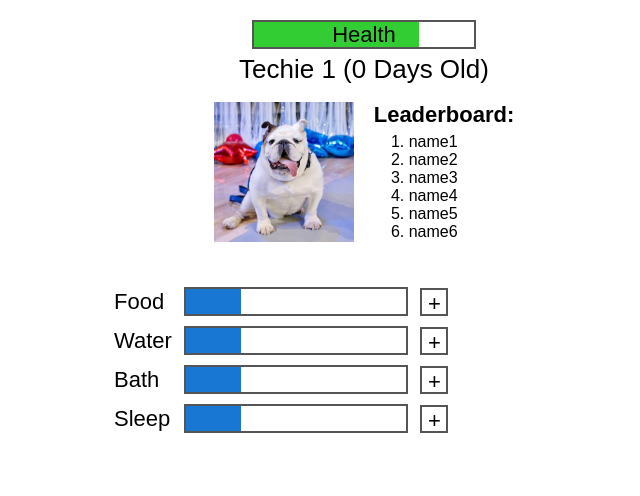
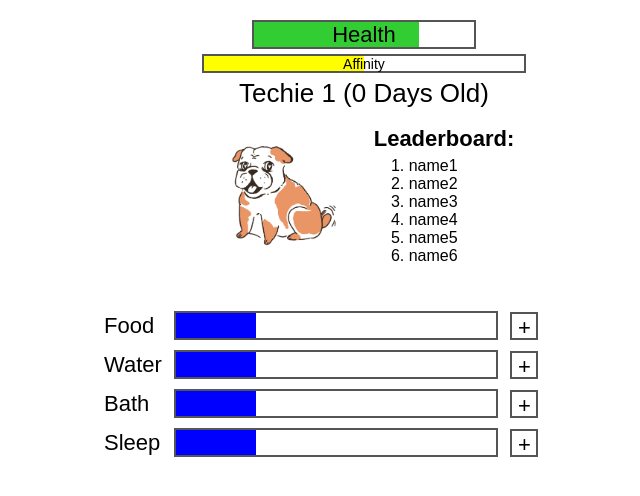
Before and after one commit to CargonCartire/CSC4033_Project, a plain HTML site: page index.html in a window 1280 px wide. Shown: the whole page, without its empty margins (276-916 px from the left). Drawn offline with Linux system fonts and the light colour scheme.

Commit message:
Added local tick

```diff
--- a/bulldogbundle.css
+++ b/bulldogbundle.css
@@ -53,6 +53,36 @@ body {
     font-size: 22px;
 }
 
+/* Affinity bar */
+
+.affinity-row {
+    display: flex;
+    justify-content: center;
+    margin-top: 5px;
+    margin-bottom: 5px;
+}
+
+.affinity-bar {
+    position: relative;
+    width: 320px;
+    height: 15px;
+    border: 2px solid #555;
+    background-color: white;
+}
+
+.affinity-fill {
+    height: 100%;
+    background-color: yellow;
+}
+
+.affinity-bar span {
+    position: absolute;
+    left: 0;
+    right: 0;
+    top: 0;
+    text-align: center;
+    font-size: 14px;
+}
 
 /* Dog and Leaderboard */
 
@@ -62,8 +92,29 @@ body {
     align-items: flex-start;
     gap: 20px;
     margin-top: 15px;
+    position: relative
 }
 
+.new-dog-section {
+    position: absolute;
+    left: 0;
+    top: 45px;
+}
+
+#newDogButton {
+    display: none;
+    width: 90px;
+    height: 50px;
+    font-size: 16px;
+    cursor: pointer;
+    background-color: white;
+    border: 2px solid #555;
+    cursor: pointer;
+}
+
+#newDogButton:hover {
+    background-color: #ddd;
+}
 
 .pet-image img {
     width: 140px;
@@ -89,6 +140,9 @@ body {
 
 .stats {
     margin-top: 30px;
+    display: flex;
+    flex-direction: column;
+    align-items: center;
 }
 
 
@@ -96,6 +150,7 @@ body {
     display: flex;
     align-items: center;
     margin-bottom: 10px;
+    width: 520px;
 }
 
 
@@ -106,7 +161,7 @@ body {
 
 
 .stat-bar {
-    width: 220px;
+    width: 320px;
     height: 25px;
     border: 2px solid #555;
     background-color: white;
@@ -115,7 +170,12 @@ body {
 
 .stat-fill {
     height: 100%;
-    background-color: #1877d2;
+    background-color: blue;
+}
+
+.stat-fill.danger {
+    height: 100%;
+    background-color: red;
 }
 
 
@@ -137,7 +197,6 @@ body {
     width: 50%;
 }
 
-
 /* Buttons */
 
 .stat-row button {
--- a/bulldogbundle.js
+++ b/bulldogbundle.js
@@ -14,24 +14,27 @@ class Bulldog {
     }
 
     checkDeath(){
+        this.isDead = false;
         for (const s of ['food', 'water', 'bath', 'sleep']){
-            if (!(this[s] > 0 && this[s] < this.max)){
+            if (this[s] <= 0 || this[s] >= this.max){
                 this.isDead = true;
-            } else if (health <= 0){
+                break;
+            } if (this.health <= 0){
                 this.isDead = true;
             }
         }
     }
 
     checkSick(){
+        this.isSick = false;
         for (const s of ['food', 'water', 'bath', 'sleep']){
-            if (!(this[s] > (this.max * 0.15) && this[s] < (this.max * .85))){
+            const percentage = (this[s] / this.max) * 100;
+            const bar = document.getElementById(s + 'Bar');
+            if (percentage < 15 || percentage > 85) {
                 this.isSick = true;
-                break;
-            } else if (health <= 15){
-                this.isDead = true;
-            } else{
-                this.isSick = false;
+                bar.classList.add('danger'); // Turn the bar red when it is at a certain danger zone
+            } else {
+                bar.classList.remove('danger');
             }
         }
     }
@@ -58,23 +61,57 @@ class Bulldog {
     }
 };
 
+let tick = 0;
 let bulldog = null;
+let affinity = 50;
+let intervalID = setInterval(() => timeUpdate(), 6000, tick + 1);
 
 function renderBulldog() {
     document.querySelector('.health-section h1').textContent =
         `Techie ${bulldog.num} (${bulldog.age} Days Old)`;
 
+    bulldog.checkSick();
+    bulldog.checkDeath();
+
     for (const stat of ['food', 'water', 'bath', 'sleep']) {
-        document.getElementById(stat + 'Bar').style.width = (bulldog[stat] / bulldog.max) * 100 + '%';
+        const bar = document.getElementById(stat + 'Bar');
+        const percentage = (bulldog[stat] / bulldog.max) * 100;
+
+        bar.style.width = percentage + '%';
+    }
+
+    const affinityBar = document.getElementById('affinityBar');
+    const affinityPercentage = (affinity / bulldog.max) * 100;
+    affinityBar.style.width = affinityPercentage + '%';
+
+    const dogImage = document.querySelector('.pet-image img');
+    const newDogButton = document.getElementById('newDogButton');
+
+    if(bulldog.isDead){
+        dogImage.src = 'images/dawgdeath.png';
+        newDogButton.style.display = 'block';
+    } else if(bulldog.isSick){
+        dogImage.src = 'images/dawgsad.png';
+        newDogButton.style.display = 'none';
+    } else {
+        dogImage.src = 'images/dawghappy.png';
+        newDogButton.style.display = 'none';
     }
 }
 
 function startGame(num = 1) {
     bulldog = new Bulldog(num);
     renderBulldog();
+    tick = 0;
+    clearInterval(intervalID);
+    intervalID = setInterval(() => timeUpdate(), 6000);
 }
 
 function updateStat(barId) {
+    if (bulldog.isDead) {
+        return;
+    }
+
     const stat = barId.replace('Bar', '');
     bulldog.incrimStat(stat);
     renderBulldog();
@@ -84,4 +121,18 @@ function dogDeath() {
     startGame(bulldog.num + 1);
 }
 
+function timeUpdate(){
+    if (bulldog.isDead){
+        clearInterval(intervalID);
+        return;
+    } else{
+        tick += 1;
+        if (tick % 1 == 0){
+            bulldog.ageStats();
+        }
+        bulldog.statDecrease();
+        renderBulldog();
+    }
+}
+
 startGame();
--- a/bulldog.html
+++ b/index.html
@@ -15,13 +15,26 @@
                 <div id="healthFill" class="health-fill"></div>
                 <span>Health</span>
             </div>
+
+            <div class="affinity-row">
+                <div class="affinity-bar">
+                    <div id="affinityBar" class="affinity-fill"></div>
+                    <span>Affinity</span>
+                </div>
+            </div>
+
             <h1>Techie __ (__ Days Old)</h1>
         </div>
 
         <!-- Dog and leaderboard -->
         <div class="main-info">
+            <div class="new-dog-section">
+                <button id="newDogButton" onclick="dogDeath()">
+                    New Dog
+                </button>
+            </div>
             <div class="pet-image">
-                <img src="techxxii.jpg" alt="Pet">
+                <img src="images/dawghappy.png" alt="Pet">
             </div>
             <div class="leaderboard">
                 <h2>Leaderboard:</h2>
@@ -70,6 +83,8 @@
                 </div>
                 <button onclick="updateStat('sleepBar')">+</button>
             </div>
+    </div>
+</div>
         </div>
     </div>
     <script src="bulldogbundle.js"></script>
```
Also changed, not shown: images/dawgdeath.png (added), images/dawghappy.png (added), images/dawgsad.png (added), techxxii.jpg (deleted).
